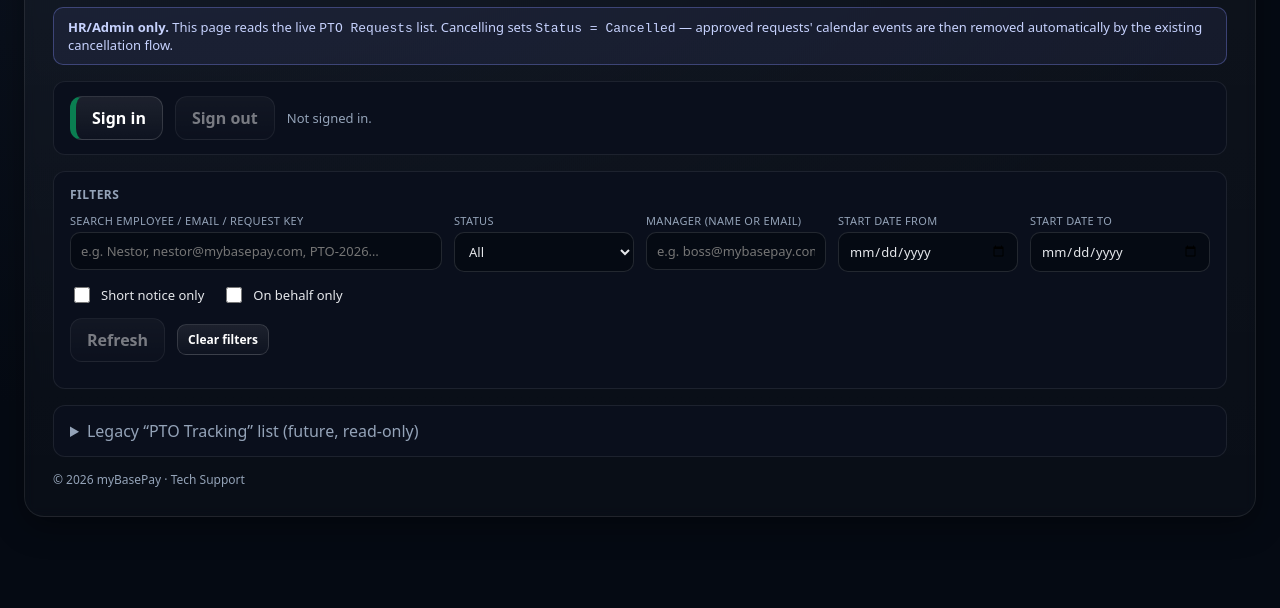
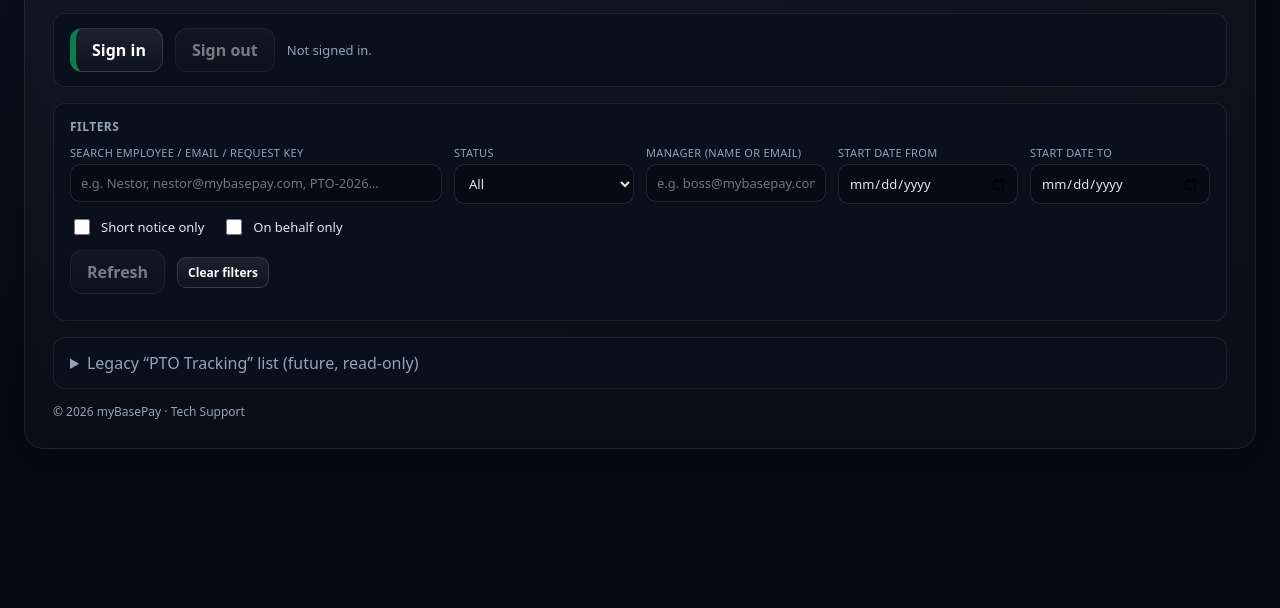
Before and after one commit to mybasepay/pto-central, a plain HTML site: page hr.html in a window 1280 px wide. Shown: the part 192-800 px from the top of the page. Drawn offline with Linux system fonts and the light colour scheme.

Commit message:
Fix HR Center scroll: use normal document flow, not flex-centering
The shared styles.css centers the body with `display:flex;
align-items:center` on a viewport-locked `height:100%`. On hr.html the
requests table makes the content taller than the viewport, so the
centered child's top overflowed ABOVE the scroll area — the header and
filters became unreachable (you could scroll down but never back to top).

Scoped to hr.html only (its <style> follows the stylesheet link, so
equal-specificity element rules win): html,body -> height:auto;
min-height:100%; body -> display:block; .wrap -> margin:0 auto for
horizontal centering. Normal top->bottom document scroll restored; the
table keeps its own horizontal-only scroll via .table-wrap. No other page
and no shared CSS touched.

Co-Authored-By: Claude Opus 4.8 (1M context) <noreply@anthropic.com>

```diff
--- a/hr.html
+++ b/hr.html
@@ -22,7 +22,16 @@
   -->
   <style>
     /* Reuses styles.css design language (.wrap/.card/footer); controls scoped here. */
-    .wrap { max-width: 1280px; }
+
+    /* Layout/scroll fix (HR Center only): the shared styles.css centers the body
+       with `display:flex; align-items:center` on a viewport-locked `height:100%`.
+       That clips the TOP of tall pages — once the table loads, the header/filters
+       scroll out of reach and can't be reached again. Use normal document flow so
+       the whole page scrolls top→bottom. Only vertical trapping is removed; the
+       table keeps its own horizontal scroll via `.table-wrap { overflow-x:auto }`. */
+    html, body { height: auto; min-height: 100%; }
+    body { display: block; }
+    .wrap { max-width: 1280px; margin: 0 auto; }
     .section { margin-top: 16px; padding: 14px 16px; border-radius: 12px; background: #0a0f1c; border: 1px solid rgba(255,255,255,0.08); }
     .section h3 { margin: 0 0 10px; font-size: 12px; color: var(--muted); text-transform: uppercase; letter-spacing: .04em; }
     .actions { display: flex; gap: 12px; align-items: center; flex-wrap: wrap; }
```
